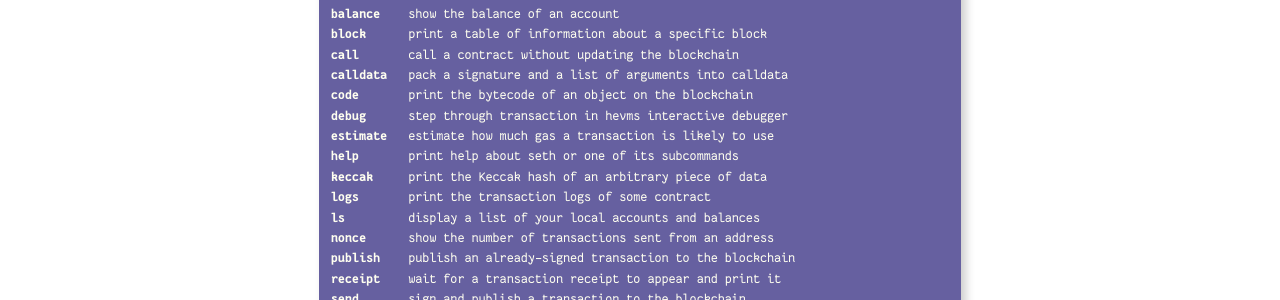
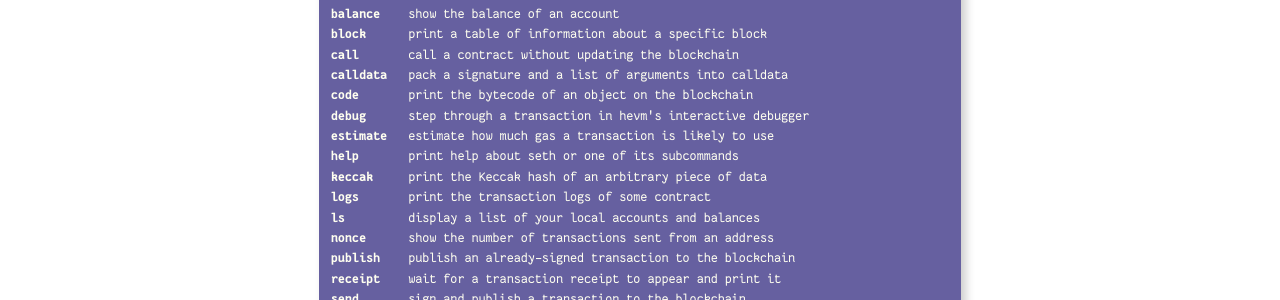
Before and after one commit to dapphub/dapp-tools, a Jekyll site: the page built from seth/index.html, in a window 1280 px wide and 900 px high. Shown: the part 391-691 px from the top of the window. Built offline with Jekyll 4.4.1, drawn with Linux system fonts in a browser that asks for light colours; nearby versions of some CDN libraries.

Commit message:
Apply suggestions from code review
Co-authored-by: asymmetric <lorenzo@mailbox.org>

```diff
--- a/hevm/index.html
+++ b/hevm/index.html
@@ -22,7 +22,7 @@
 <pre class="small">
 COMMANDS
 <code>
-hevm -- Ethereum evaluator
+hevm -- Ethereum evaluator written in Haskell
 
 Usage: hevm (exec | dapp-test | interactive | bc-test | compliance | flatten |
             emacs | version | rlp | abiencode | merkle-test | strip-metadata)
--- a/seth/index.html
+++ b/seth/index.html
@@ -23,7 +23,7 @@
 <strong>call</strong>       call a contract without updating the blockchain
 <strong>calldata</strong>   pack a signature and a list of arguments into calldata
 <strong>code</strong>       print the bytecode of an object on the blockchain
-<strong>debug</strong>      step through transaction in hevms interactive debugger
+<strong>debug</strong>      step through a transaction in hevm's interactive debugger
 <strong>estimate</strong>   estimate how much gas a transaction is likely to use
 <strong>help</strong>       print help about seth or one of its subcommands
 <strong>keccak</strong>     print the Keccak hash of an arbitrary piece of data
```
